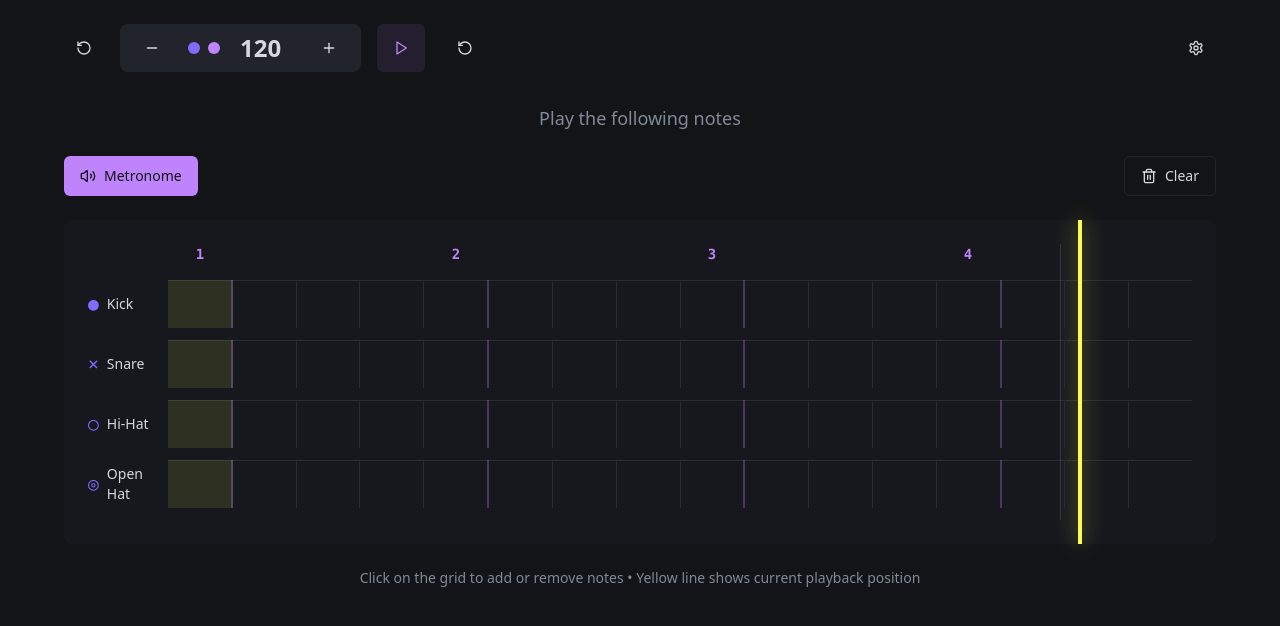
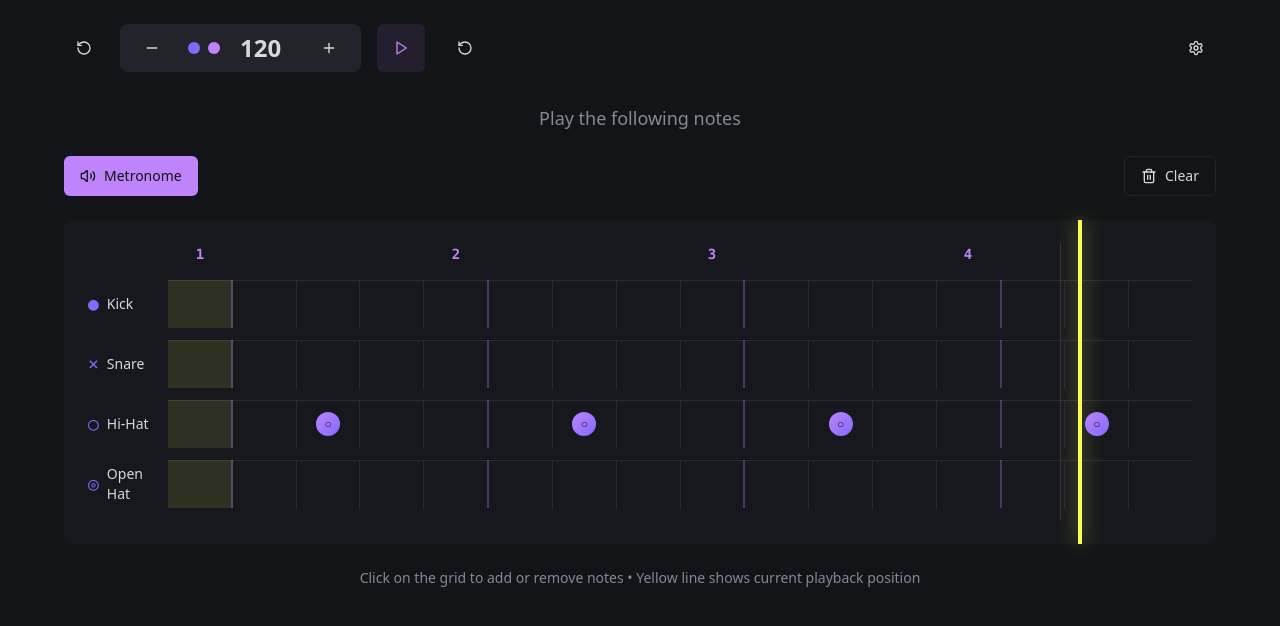
Before and after one commit to Zoharlev/drum-beat-visionary-16th, a React (Vite) app: page / in a window 1280 px wide. Shown: the top 626 px of the page. Built offline with nearby package versions, Linux system fonts and the light colour scheme.

Commit message:
Implement drum pattern
Implement the drum pattern based on the provided data.

```diff
--- a/src/components/DrumMachine.tsx
+++ b/src/components/DrumMachine.tsx
@@ -13,11 +13,25 @@ export const DrumMachine = () => {
   const [currentStep, setCurrentStep] = useState(0);
   const [bpm, setBpm] = useState(120);
   const [metronomeEnabled, setMetronomeEnabled] = useState(true);
-  const [pattern, setPattern] = useState<DrumPattern>({
-    kick: new Array(16).fill(false),
-    snare: new Array(16).fill(false),
-    hihat: new Array(16).fill(false),
-    openhat: new Array(16).fill(false),
+  const [pattern, setPattern] = useState<DrumPattern>(() => {
+    // Initialize with your specific Hi-Hat pattern
+    // Times: 0.25s, 0.73s, 1.22s, 1.7s
+    // Converting to 16-step grid positions based on timing
+    const hihatPattern = new Array(16).fill(false);
+
+    // At 120 BPM, each step is about 0.125s (125ms)
+    // 0.25s ≈ step 2, 0.73s ≈ step 6, 1.22s ≈ step 10, 1.7s ≈ step 14
+    hihatPattern[2] = true;  // 0.25s
+    hihatPattern[6] = true;  // 0.73s
+    hihatPattern[10] = true; // 1.22s
+    hihatPattern[14] = true; // 1.7s
+
+    return {
+      kick: new Array(16).fill(false),
+      snare: new Array(16).fill(false),
+      hihat: hihatPattern,
+      openhat: new Array(16).fill(false),
+    };
   });
 
   const intervalRef = useRef<NodeJS.Timeout | null>(null);
```
